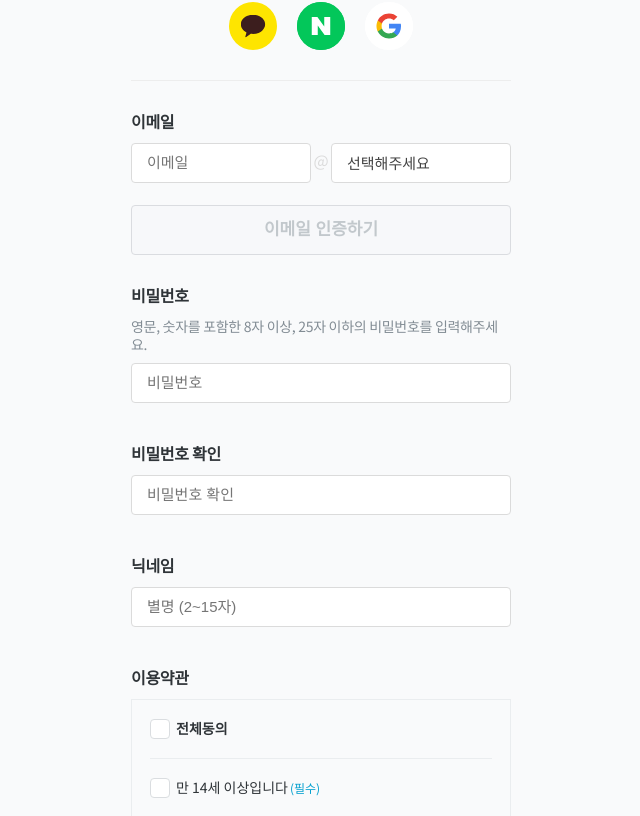
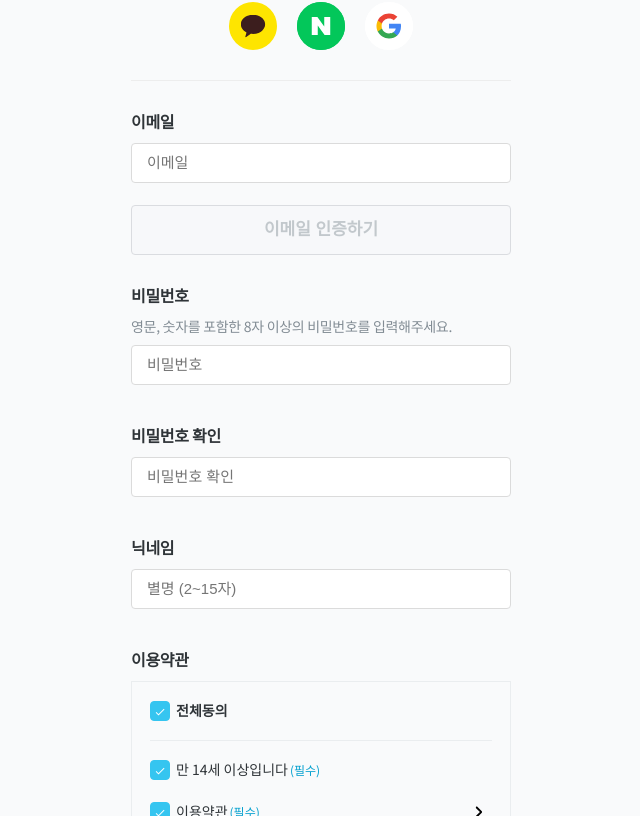
Before and after one commit to KANGPUNGYUN/HaruDiary, a Next.js app: page /sign_up in a window 1280 px wide. Shown: the part 224-1040 px from the top of the page, without its empty margins (319-959 px from the left). Built offline with nearby package versions, Linux system fonts and the light colour scheme; a web font is replaced by a local one.

Commit message:
feat: signup page

```diff
--- a/src/app/globals.css
+++ b/src/app/globals.css
@@ -629,6 +629,10 @@ a {
   word-break: keep-all;
 }
 
+.p-signup-form-label.errored {
+  color: rgb(255, 119, 119);
+}
+
 .p-signup-form-email-input__inner {
   display: -webkit-box;
   display: -webkit-flex;
@@ -637,8 +641,7 @@ a {
   display: flex;
 }
 
-.p-signup-form-email-input__local,
-.p-signup-form-email-input__domain {
+.p-signup-form-email-input__local {
   position: relative;
   -webkit-box-flex: 1;
   -webkit-flex: 1 1 0px;
@@ -663,43 +666,16 @@ a {
   font-size: 15px;
 }
 
+.form-control.errored {
+  border-color: #f77;
+}
+
 .form-control-blind {
   overflow: hidden;
   position: absolute;
   width: 1px;
   height: 1px;
   white-space: nowrap;
-}
-
-.email-input__separator {
-  -webkit-box-flex: 0;
-  -webkit-flex: 0 0 20px;
-  -moz-box-flex: 0;
-  -moz-flex: 0 0 20px;
-  -ms-flex: 0 0 20px;
-  flex: 0 0 20px;
-  text-align: center;
-  line-height: 35px;
-  color: #dbdbdb;
-}
-
-.webkit-none {
-  -webkit-appearance: none;
-  -moz-appearance: none;
-}
-
-.email-input__domain__expand {
-  position: absolute;
-  top: 10px;
-  right: 10px;
-  bottom: 10px;
-  left: 150px;
-  padding: 5px;
-  background: none;
-  border: none;
-  font-size: 0;
-  cursor: default;
-  color: rgba(0, 0, 0, 0.3);
 }
 
 .p-signup-form-email-button__outer {
@@ -756,6 +732,12 @@ a {
   line-height: 21px;
   transition: border-color 0.1s, background-color 0.1s;
   resize: none;
+}
+
+.p-signup-form-password-input.errored,
+.p-signup-form-confirm-password-input.errored,
+.p-signup-form-nickname-input.errored {
+  border-color: #f77;
 }
 
 .p-signup-form-password-input__outer,
@@ -834,10 +816,10 @@ a {
   flex-shrink: 0;
 }
 
-.p-signup-form-ToS-agreeAll-input__outer .active,
-.p-signup-form-ToS-agree1-input__outer .active,
-.p-signup-form-ToS-agree2-input__outer .active,
-.p-signup-form-ToS-agree3-input__outer .active {
+.p-signup-form-ToS-agreeAll-input__outer.active,
+.p-signup-form-ToS-agree1-input__outer.active,
+.p-signup-form-ToS-agree2-input__outer.active,
+.p-signup-form-ToS-agree3-input__outer.active {
   border: 1px solid rgb(53, 197, 240);
   background-color: rgb(53, 197, 240);
   transition: border-color 0.1s ease 0s, background-color 0.1s ease 0s;
@@ -857,6 +839,17 @@ a {
   transition: width 0.2s 0.1s;
 }
 
+.p-signup-form-ToS-agreeAll-input__outer.active
+  > .p-signup-form-ToS-agreeAll-checkbox,
+.p-signup-form-ToS-agree1-input__outer.active
+  > .p-signup-form-ToS-agree1-checkbox,
+.p-signup-form-ToS-agree2-input__outer.active
+  > .p-signup-form-ToS-agree2-checkbox,
+.p-signup-form-ToS-agree3-input__outer.active
+  > .p-signup-form-ToS-agree3-checkbox {
+  width: 12px;
+}
+
 .p-signup-form-ToS-agreeAll-check,
 .p-signup-form-ToS-agree1-check,
 .p-signup-form-ToS-agree2-check,
@@ -872,8 +865,10 @@ a {
 .p-signup-form-ToS-agree1-check::before,
 .p-signup-form-ToS-agree2-check::before,
 .p-signup-form-ToS-agree3-check::before {
-  content: "\e958";
+  font-family: "Material Icons";
+  content: "done";
   vertical-align: top;
+  -webkit-font-feature-settings: "liga";
 }
 
 .p-signup-form-ToS-agreeAll-input,
--- a/src/app/sign_up/form/index.tsx
+++ b/src/app/sign_up/form/index.tsx
@@ -1,6 +1,6 @@
 "use client";
 import { useForm } from "react-hook-form";
-import { faCaretDown, faAngleRight } from "@fortawesome/free-solid-svg-icons";
+import { faAngleRight } from "@fortawesome/free-solid-svg-icons";
 import { FontAwesomeIcon } from "@fortawesome/react-fontawesome";
 import Link from "next/link";
 
@@ -9,17 +9,34 @@ interface FormInput {
   password: string;
   confirmPassword: string;
   nickname: string;
+  agreeAll: boolean;
+  agree1: boolean;
+  agree2: boolean;
+  agree3: boolean;
 }
+
+let renderCount = 0;
 
 export default function SignUpForm() {
   const {
     register,
     handleSubmit,
     formState: { errors },
-  } = useForm<FormInput>();
+    getValues,
+    watch,
+  } = useForm<FormInput>({
+    mode: "onChange",
+  });
 
+  const agreeAll = watch("agreeAll");
+
+  renderCount++;
   return (
     <>
+      <link
+        href="https://fonts.googleapis.com/icon?family=Material+Icons"
+        rel="stylesheet"
+      />
       <form
         className="p-signup-form"
         onSubmit={handleSubmit((data) => {
@@ -27,7 +44,15 @@ export default function SignUpForm() {
         })}
       >
         <div className="p-signup-form-email-input__outer">
-          <label className="p-signup-form-label">이메일</label>
+          <label
+            className={
+              errors.email
+                ? "p-signup-form-label errored"
+                : "p-signup-form-label"
+            }
+          >
+            이메일
+          </label>
           <div className="p-signup-form-email-input">
             <div className="p-signup-form-email-input__inner">
               <span className="p-signup-form-email-input__local">
@@ -35,42 +60,21 @@ export default function SignUpForm() {
                   <input
                     {...register("email", {
                       required: "필수 입력 항목입니다.",
+                      pattern: {
+                        value:
+                          /^[a-zA-Z0-9+-\_.]+@[a-zA-Z0-9-]+\.[a-zA-Z0-9-.]+$/,
+                        message: "이메일 형식이 올바르지 않습니다.",
+                      },
                     })}
-                    className="form-control"
+                    className={
+                      errors.email ? "form-control errored" : "form-control"
+                    }
                     placeholder="이메일"
+                    autoComplete="off"
                   />
                   <span className="form-control-blind">
                     이메일 앞 주소 입력하기
                   </span>
-                </label>
-              </span>
-              <span className="email-input__separator">@</span>
-              <span className="p-signup-form-email-input__domain">
-                <label>
-                  <select className="form-control webkit-none">
-                    <option>선택해주세요</option>
-                    <option value="naver.com">naver.com</option>
-                    <option value="hanmail.net">hanmail.net</option>
-                    <option value="daum.net">daum.net</option>
-                    <option value="gmail.com">gmail.com</option>
-                    <option value="hotmail.com">hotmail.com</option>
-                    <option value="_manual">직접입력</option>
-                  </select>
-                  <span className="form-control-blind">
-                    이메일 도메인 선택하기
-                  </span>
-                  <button
-                    className="email-input__domain__expand"
-                    aria-label="초기화"
-                    type="button"
-                    tabIndex={-1}
-                  >
-                    <FontAwesomeIcon
-                      icon={faCaretDown}
-                      width="10px"
-                      height="10px"
-                    />
-                  </button>
                 </label>
               </span>
             </div>
@@ -89,19 +93,33 @@ export default function SignUpForm() {
           </button>
         </div>
         <div className="p-signup-form-password-input__outer">
-          <label className="p-signup-form-label">비밀번호</label>
+          <label
+            className={
+              errors.password
+                ? "p-signup-form-label errored"
+                : "p-signup-form-label"
+            }
+          >
+            비밀번호
+          </label>
           <div className="p-signup-form-description">
-            영문, 숫자를 포함한 8자 이상, 25자 이하의 비밀번호를 입력해주세요.
+            영문, 숫자를 포함한 8자 이상의 비밀번호를 입력해주세요.
           </div>
           <label>
             <input
               {...register("password", {
                 required: "필수 입력 항목입니다.",
-                minLength: 8,
-                maxLength: 25,
-                pattern: /^(?=.*?[A-Z])(?=.*?[a-z])(?=.*?[0-9]).{8,25}$/,
+                pattern: {
+                  value: /^(?=.*?[A-Za-z])(?=.*?[0-9]).{8,}$/,
+                  message:
+                    "비밀번호는 영문, 숫자를 포함하여 8자 이상이어야 합니다.",
+                },
               })}
-              className="p-signup-form-password-input"
+              className={
+                errors.password
+                  ? "p-signup-form-password-input errored"
+                  : "p-signup-form-password-input"
+              }
               type="password"
               name="password"
               placeholder="비밀번호"
@@ -113,13 +131,32 @@ export default function SignUpForm() {
           </div>
         </div>
         <div className="p-signup-form-confirm-password-input__outer">
-          <label className="p-signup-form-label">비밀번호 확인</label>
+          <label
+            className={
+              errors.confirmPassword
+                ? "p-signup-form-label errored"
+                : "p-signup-form-label"
+            }
+          >
+            비밀번호 확인
+          </label>
           <label>
             <input
               {...register("confirmPassword", {
                 required: "확인을 위해 비밀번호를 한 번 더 입력해주세요.",
+                validate: {
+                  check: (val) => {
+                    if (getValues("password") !== val) {
+                      return "비밀번호가 일치하지 않습니다.";
+                    }
+                  },
+                },
               })}
-              className="p-signup-form-confirm-password-input"
+              className={
+                errors.confirmPassword
+                  ? "p-signup-form-confirm-password-input errored"
+                  : "p-signup-form-confirm-password-input"
+              }
               type="password"
               name="confirmPassword"
               placeholder="비밀번호 확인"
@@ -131,17 +168,38 @@ export default function SignUpForm() {
           </div>
         </div>
         <div className="p-signup-form-nickname-input__outer">
-          <label className="p-signup-form-label">닉네임</label>
+          <label
+            className={
+              errors.nickname
+                ? "p-signup-form-label errored"
+                : "p-signup-form-label"
+            }
+          >
+            닉네임
+          </label>
           <label>
             <input
               {...register("nickname", {
                 required: "필수 입력 항목입니다.",
-                minLength: 2,
-                maxLength: 15,
+                minLength: { value: 2, message: "2자 이상으로 입력해주세요." },
+                maxLength: { value: 15, message: "15자 이하로 입력해주세요." },
+                // 추가 작업
+                // validate: {
+                //   check: (val) => {
+                //     if (!!getNickname(val)) {
+                //       return "사용 중인 별명입니다.";
+                //     }
+                //   },
+                // },
               })}
-              className="p-signup-form-nickname-input"
+              className={
+                errors.nickname
+                  ? "p-signup-form-nickname-input errored"
+                  : "p-signup-form-nickname-input"
+              }
               name="nickname"
               placeholder="별명 (2~15자)"
+              autoComplete="off"
             />
             <span className="form-control-blind">닉네임 입력하기</span>
           </label>
@@ -154,14 +212,25 @@ export default function SignUpForm() {
           <div className="p-signup-form-ToS-container">
             <div className="p-signup-form-ToS-agreeAll-label__outer">
               <label className="p-signup-form-ToS-agreeAll-label">
-                <div className="p-signup-form-ToS-agreeAll-input__outer">
+                <div
+                  className={
+                    errors.agreeAll
+                      ? "p-signup-form-ToS-agreeAll-input__outer"
+                      : "p-signup-form-ToS-agreeAll-input__outer active"
+                  }
+                >
                   <div className="p-signup-form-ToS-agreeAll-checkbox">
                     <span className="p-signup-form-ToS-agreeAll-check"></span>
                   </div>
                   <input
                     className="p-signup-form-ToS-agreeAll-input"
                     type="checkbox"
-                    name="agreeAll"
+                    {...register("agreeAll", {
+                      required: {
+                        value: true,
+                        message: "필수 항목에 동의해주세요.",
+                      },
+                    })}
                   />
                 </div>
                 <span className="p-signup-form-ToS-agreeAll-title__outer">
@@ -174,14 +243,26 @@ export default function SignUpForm() {
             <hr className="p-signup-form-ToS-container-hr" />
             <div className="p-signup-form-ToS-agree1-label__outer">
               <label className="p-signup-form-ToS-agree1-label">
-                <div className="p-signup-form-ToS-agree1-input__outer">
+                <div
+                  className={
+                    errors.agree1
+                      ? "p-signup-form-ToS-agree1-input__outer"
+                      : "p-signup-form-ToS-agree1-input__outer active"
+                  }
+                >
                   <div className="p-signup-form-ToS-agree1-checkbox">
                     <span className="p-signup-form-ToS-agree1-check"></span>
                   </div>
                   <input
                     className="p-signup-form-ToS-agree1-input"
                     type="checkbox"
-                    name="agree1"
+                    checked={agreeAll}
+                    {...register("agree1", {
+                      required: {
+                        value: true,
+                        message: "필수 항목에 동의해주세요.",
+                      },
+                    })}
                   />
                 </div>
                 <span className="p-signup-form-ToS-agree1-title__outer">
@@ -193,14 +274,26 @@ export default function SignUpForm() {
             </div>
             <div className="p-signup-form-ToS-agree2-label__outer">
               <label className="p-signup-form-ToS-agree2-label">
-                <div className="p-signup-form-ToS-agree2-input__outer">
+                <div
+                  className={
+                    errors.agree2
+                      ? "p-signup-form-ToS-agree2-input__outer"
+                      : "p-signup-form-ToS-agree2-input__outer active"
+                  }
+                >
                   <div className="p-signup-form-ToS-agree2-checkbox">
                     <span className="p-signup-form-ToS-agree2-check"></span>
                   </div>
                   <input
                     className="p-signup-form-ToS-agree2-input"
                     type="checkbox"
-                    name="agree2"
+                    checked={agreeAll}
+                    {...register("agree2", {
+                      required: {
+                        value: true,
+                        message: "필수 항목에 동의해주세요.",
+                      },
+                    })}
                   />
                 </div>
                 <span className="p-signup-form-ToS-agree2-title__outer">
@@ -215,14 +308,26 @@ export default function SignUpForm() {
             </div>
             <div className="p-signup-form-ToS-agree3-label__outer">
               <label className="p-signup-form-ToS-agree3-label">
-                <div className="p-signup-form-ToS-agree3-input__outer">
+                <div
+                  className={
+                    errors.agree3
+                      ? "p-signup-form-ToS-agree3-input__outer"
+                      : "p-signup-form-ToS-agree3-input__outer active"
+                  }
+                >
                   <div className="p-signup-form-ToS-agree3-checkbox">
                     <span className="p-signup-form-ToS-agree3-check"></span>
                   </div>
                   <input
                     className="p-signup-form-ToS-agree3-input"
                     type="checkbox"
-                    name="agree3"
+                    checked={agreeAll}
+                    {...register("agree3", {
+                      required: {
+                        value: true,
+                        message: "필수 항목에 동의해주세요.",
+                      },
+                    })}
                   />
                 </div>
                 <span className="p-signup-form-ToS-agree3-title__outer">
```
